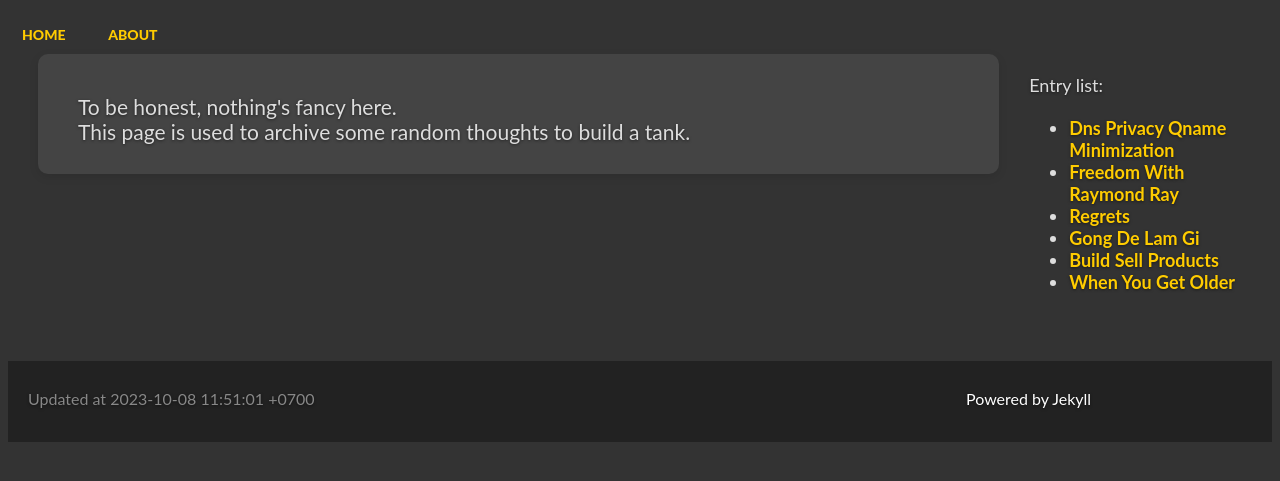
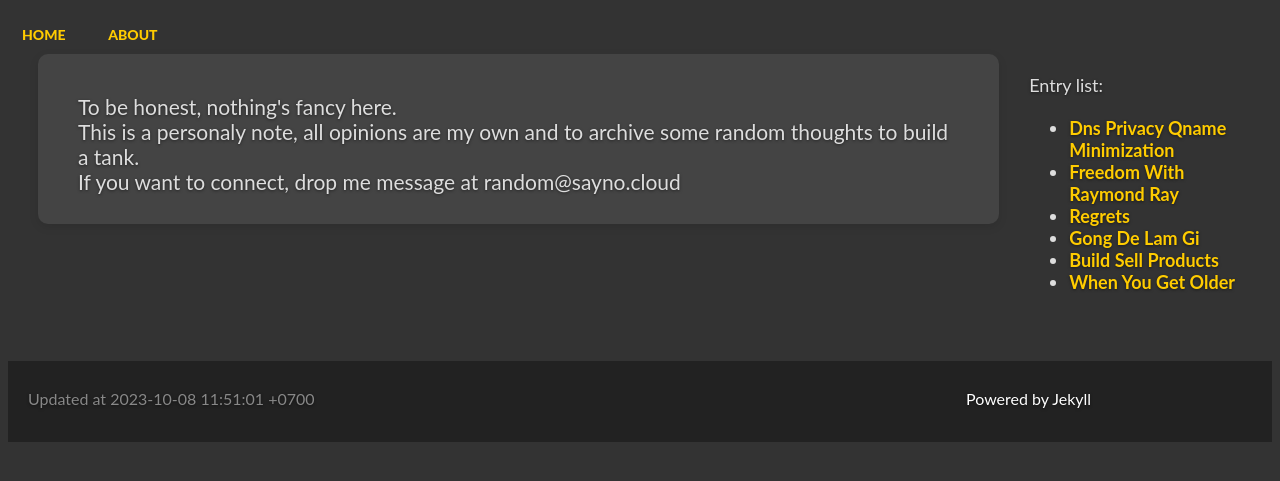
Before and after one commit to vdchuyen/chuyen-vn, a Jekyll site: the page built from about/index.html, in a window 1280 px wide. Shown: the top 481 px of the page. Built offline with Jekyll 4.4.1, drawn with Linux system fonts in a browser that asks for light colours; Markdown is read by kramdown in place of the engine named in the settings.

Commit message:
Update index.html

```diff
--- a/about/index.html
+++ b/about/index.html
@@ -5,7 +5,6 @@ layout: default
 
 <article>
 To be honest, nothing's fancy here.  <br>
-
-This page is used to archive some random thoughts to build a tank.     <br>
-
+This is a personaly note, all opinions are my own and to archive some random thoughts to build a tank.     <br>
+If you want to connect, drop me message at random@sayno.cloud
 </article>
```
